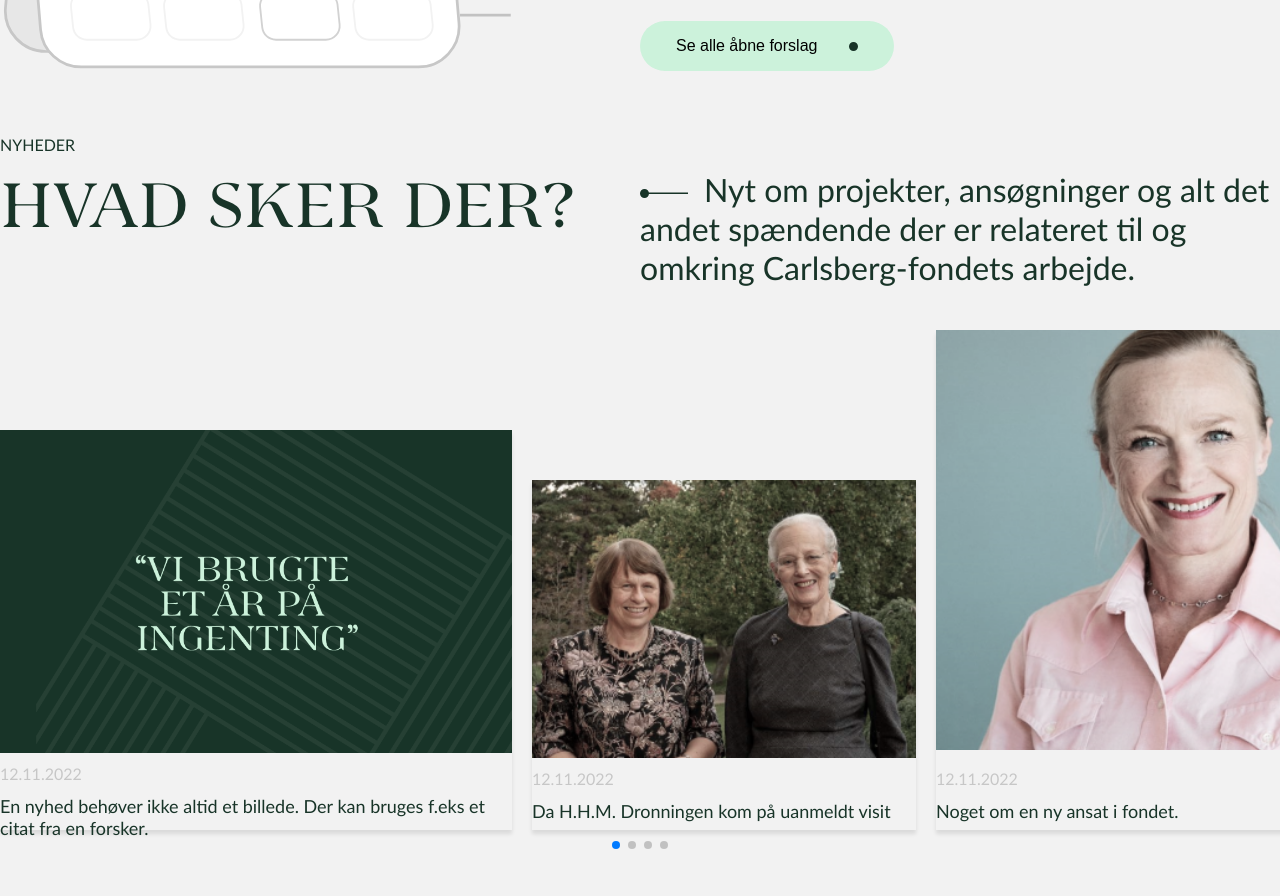
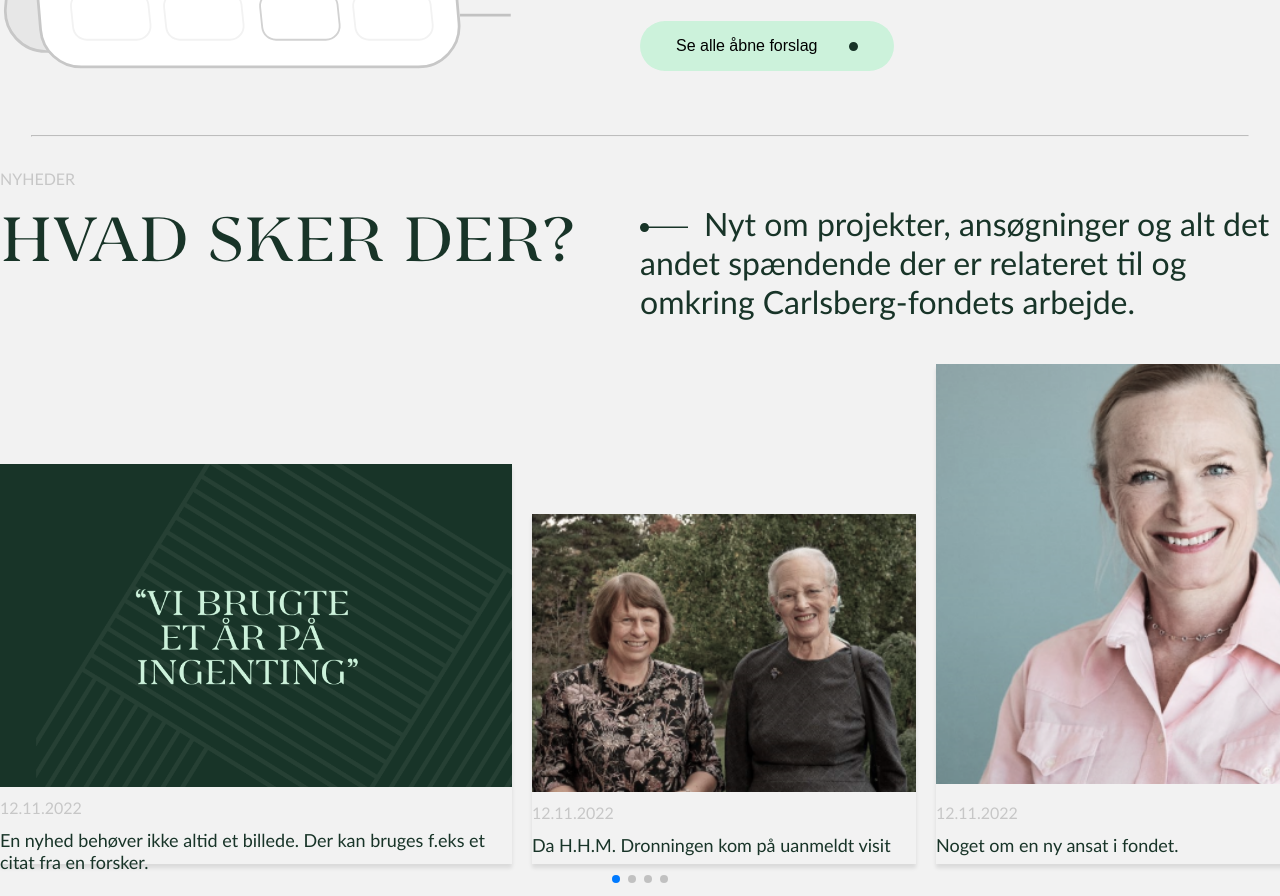
Before and after one commit to trolle18/hop-cf, a Next.js app: page / in a window 1280 px wide. Shown: the part 1040-1936 px from the top of the page. Before the commit the page ends 1902 px from the top, so only its background shows below. Built offline with nearby package versions, Linux system fonts and the light colour scheme.

Commit message:
text section border-top

```diff
--- a/components/TextSliderSection.js
+++ b/components/TextSliderSection.js
@@ -20,6 +20,7 @@ export default function TextSliderSection() {
         <>
         {sectionData.map((data) => (
             <section className="textSection" key={data.id}>
+            <hr/>
                 {data?.txtSliderSection.map((section) => (
                     <>
                     <div className="textSection__tag">
--- a/scss/components/textSection.scss
+++ b/scss/components/textSection.scss
@@ -2,12 +2,21 @@
     height: auto;
     width: 100%;
     margin: 4em 0em;
+
+    hr {
+        width: 95%;
+        // height: .5px;
+        margin: 0 auto 2em auto;
+        color: $clr_l_grey;
+        opacity: 60%;
+    }
 
     &__tag {
         width: auto;
         height: auto;
         margin: 0 0 1em 0;
         text-transform: uppercase;
+        color: $clr_ml_grey;
     }
 
     &__inner-cntr {
```
